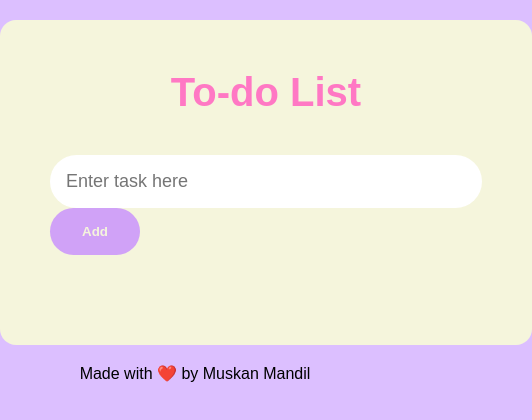
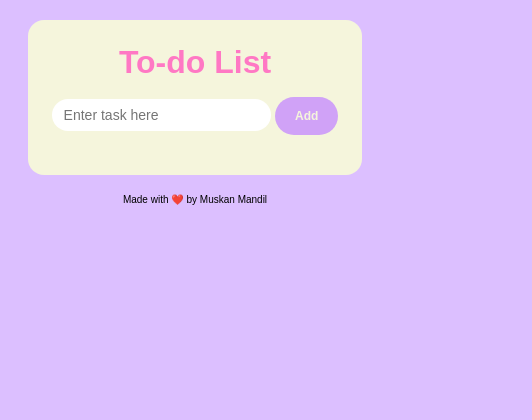
Before and after one commit to muskanmandil/Todo-List, a plain HTML site: page index.html in a window 390 px wide. Shown: the whole page, 532 px wide, since content can reach past the window. Drawn offline with Linux system fonts and the light colour scheme.

Commit message:
Made it responsive

```diff
--- a/style.css
+++ b/style.css
@@ -5,45 +5,45 @@
   padding: 0;
 }
 
-*:focus{
+*:focus {
   outline: none;
 }
 
 body {
-    background-color: #DCBFFF;
+  background-color: #dcbfff;
 }
 
 /* Container */
-.container{
+.container {
   background-color: beige;
   border-radius: 16px;
   display: flex;
   flex-direction: column;
   gap: 40px;
   margin: 5% auto;
-    padding: 50px;
+  padding: 40px;
   width: fit-content;
 }
 
 /* Heading */
-h1{
-    color: #FF78C4;
+h1 {
+  color: #ff78c4;
   font-size: 40px;
   text-align: center;
 }
 
-
 /* Input Panel */
-#inputSpace{
+#inputSpace {
   border: none;
   border-radius: 32px;
   font-size: 18px;
+  max-width: 600px;
   padding: 16px;
-    width: 400px;
+  width: 30vw;
 }
 
 #addBtn {
-    background-color: #D0A2F7;
+  background-color: #d0a2f7;
   border: none;
   border-radius: 32px;
   color: beige;
@@ -51,16 +51,14 @@ h1{
   padding: 16px 32px;
 }
 
-
 /* Task List */
 #taskList {
   display: flex;
   flex-direction: column;
 }
 
-
 /* Task */
-.task{
+.task {
   align-items: center;
   display: flex;
   font-size: 20px;
@@ -68,14 +66,15 @@ h1{
 
 .taskContent {
   padding: 10px 16px 10px 8px;
-    width: 400px;
+  max-width: 500px;
+  width: 30vw;
 }
 
-.linethrough{
+.linethrough {
   text-decoration: line-through;
 }
 
-#checkBtn{
+#checkBtn {
   align-items: center;
   background-color: white;
   border-radius: 100%;
@@ -87,8 +86,8 @@ h1{
   width: 28px;
 }
 
-.checked{
-    background-color:#DCBFFF !important;
+.checked {
+  background-color: #dcbfff !important;
 }
 
 #deleteBtn {
@@ -97,9 +96,65 @@ h1{
   padding: 10px;
 }
 
-
-
 /* Footer */
 footer {
   text-align: center;
 }
+
+/* Media Queries */
+@media screen and (max-width: 1080px) {
+  #inputSpace,
+  .taskContent {
+    width: 40vw;
+  }
+  footer {
+    font-size: 14px;
+  }
+}
+
+@media screen and (max-width: 798px) {
+  .container {
+    gap: 24px;
+    padding: 32px;
+  }
+  #inputSpace,
+  .taskContent {
+    width: 50vw;
+    padding: 12px;
+  }
+  footer {
+    font-size: 12px;
+  }
+}
+
+@media screen and (max-width: 480px) {
+  .container {
+    gap: 16px;
+    padding: 24px;
+  }
+  h1 {
+    font-size: 32px;
+  }
+  #inputSpace,
+  .taskContent {
+    font-size: 14px;
+    padding: 8px 12px;
+  }
+  #addBtn {
+    border-radius: 20px;
+    font-size: 12px;
+    padding: 12px 20px;
+  }
+  #checkBtn {
+    font-size: 12px;
+    height: 20px;
+    width: 20px;
+  }
+  #deleteBtn {
+    font-size: 20px;
+    padding: 4px;
+  }
+  footer {
+    font-size: 10px;
+  }
+}
```
Lines whose indentation alone changed are shown as unchanged.
